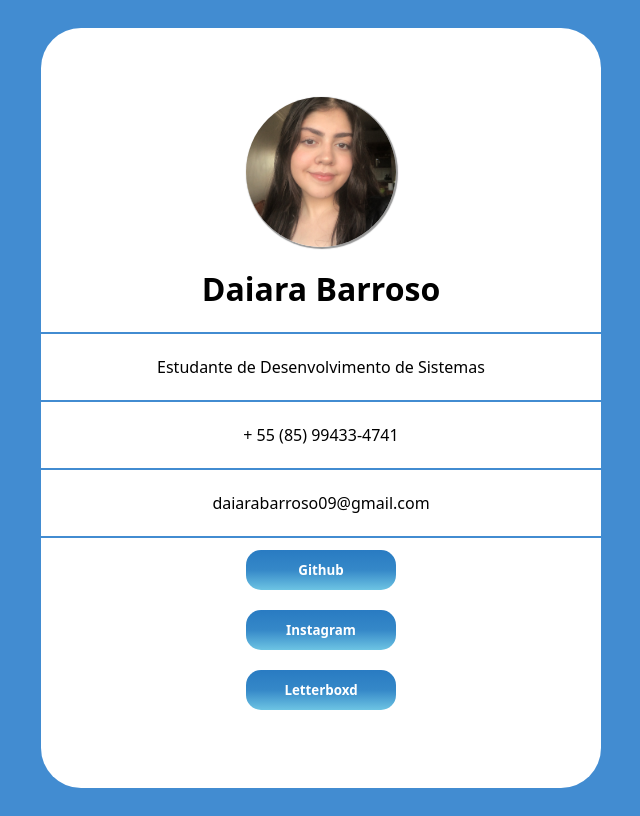
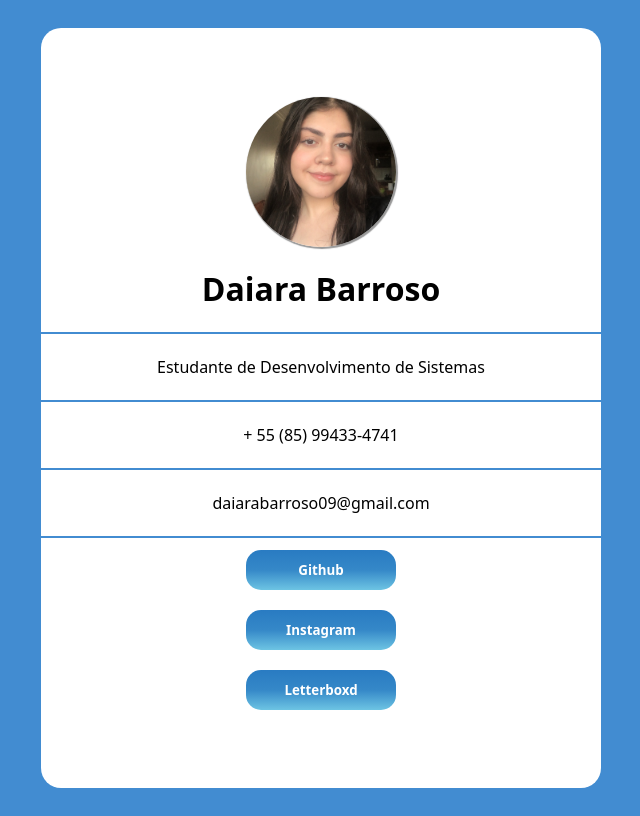
Before and after one commit to daiaraaa/-projeto3-criando-um-componente-profile, a React (Vite) app: page / in a window 1280 px wide. Shown: the whole page, without its empty margins (319-959 px from the left). Built offline with nearby package versions, Linux system fonts and the light colour scheme.

Commit message:
Update styles.module.css

```diff
--- a/src/components/Profile/styles.module.css
+++ b/src/components/Profile/styles.module.css
@@ -18,7 +18,7 @@ img{
     flex-direction: column;
     width: 500px;
     height: 700px;
-    border-radius: 40px;
+    border-radius: 20px;
     max-width: 600px;
     box-shadow: 10px black;
     padding: 30px;
```
